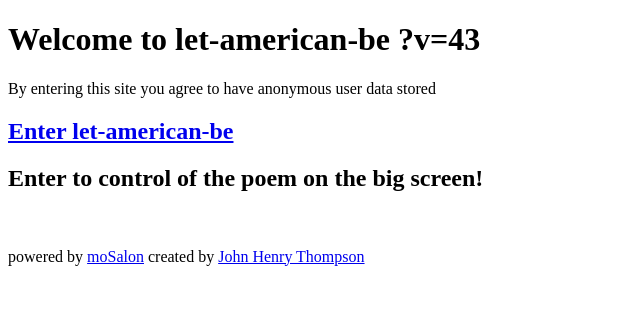
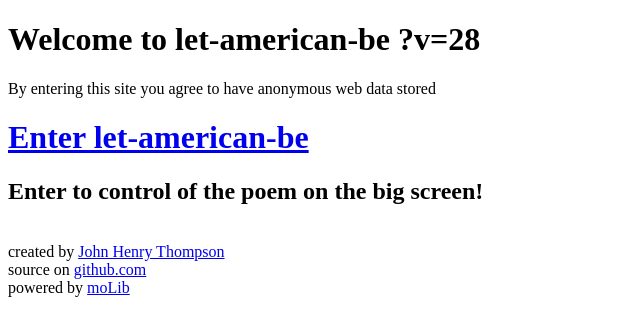
Before and after one commit to jht9629-nyu/let-america-be, a plain HTML site: page src/qrcode/index.html in a window 1280 px wide. Shown: the whole page, without its empty margins (0-640 px from the left). Drawn offline with Linux system fonts and the light colour scheme.

Commit message:
my.version = '?v=28';

```diff
--- a/src/enter/qrcode/-not-used-index.html
+++ b/src/qrcode/index.html
@@ -7,24 +7,24 @@
   </head>
   <body>
     <div>
-      <h1 id="id_title">Welcome to let-american-be ?v=43</h1>
-      By entering this site you agree to have anonymous user data stored <br />
-      <h2>
+      <h1 id="id_title">Welcome to let-american-be ?v=28</h1>
+      By entering this site you agree to have anonymous web data stored <br />
+      <h1>
         <a href="../index.html?" id="id_link">
           <!-- -->
           Enter let-american-be
         </a>
-      </h2>
+      </h1>
       <h2>Enter to control of the poem on the big screen!</h2>
       <br />
-      <br />
-      powered by <a href="https://molab-itp.github.io/moSalon/" target="moSalon"> moSalon</a>
-      <!-- powered by <a href="https://github.com/molab-itp/moLib" target="moLib"> moLib</a> by -->
+      <!-- powered by <a href="https://molab-itp.github.io/moSalon/" target="moSalon"> moSalon</a> -->
       created by <a href="https://jht1493.net" target="jht">John Henry Thompson</a> <br />
+      source on <a href="https://github.com/jht9629-nyu/let-america-be" target="github"> github.com </a> <br />
+      powered by <a href="https://github.com/molab-itp/moLib" target="moLib"> moLib</a> <br />
     </div>
 
     <script>
-      let my_version = '?v=43';
+      // let my_version = '?v=28';
       let str = window.location.search;
       if (str) {
         str = '&' + str.substring(1);
@@ -37,8 +37,6 @@
       // window.location = id_link.href;
 
       // https://molab-itp.github.io/moSalon/src/let-america-be/qrcode/?group=s0
-      // https://molab-itp.github.io/moSalon/src/let-america-be/qrcode/?group=s1
-      // https://molab-itp.github.io/moSalon/src/let-america-be/qrcode/?group=s2
       //
     </script>
   </body>
```
Also changed, not shown: src/qrcode/s0.png (renamed from src/enter/qrcode/s0.png), src/qrcode/s1.png (renamed from src/enter/qrcode/s1.png).
